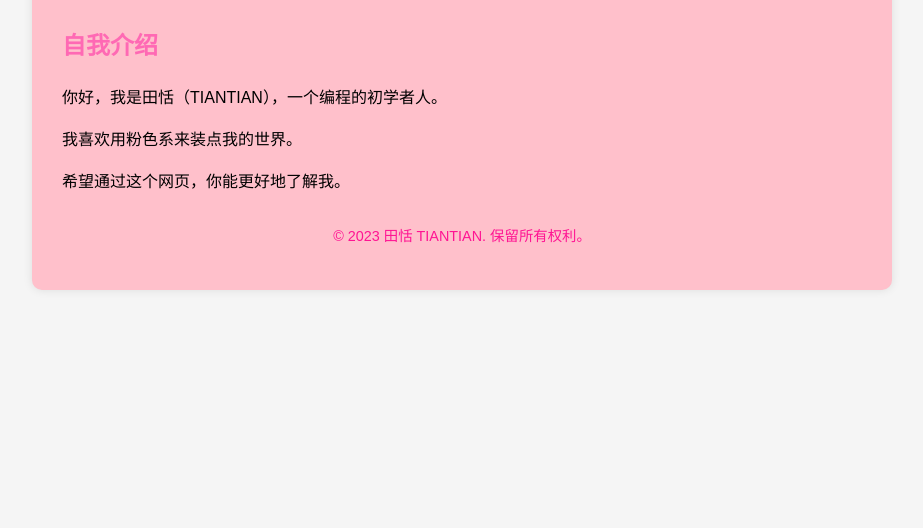
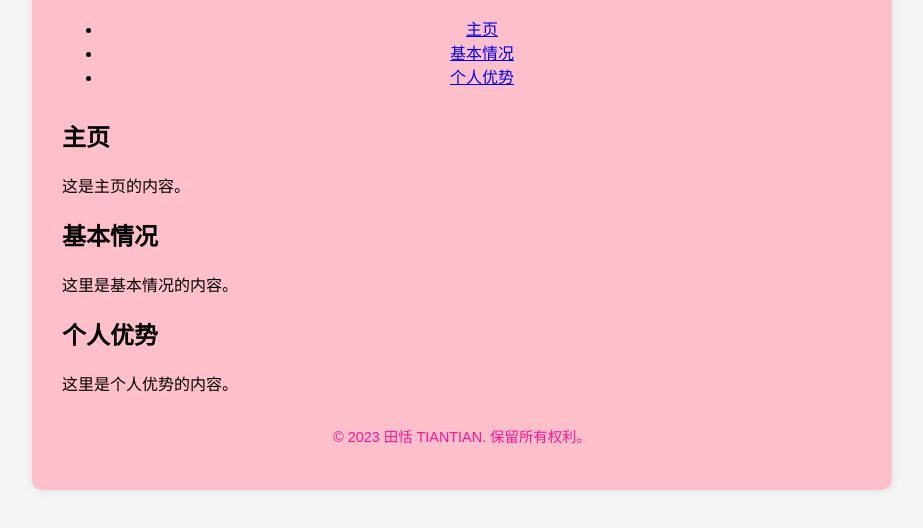
Before and after one commit to Blueberry888888/Blueberry888888.github.io, a plain HTML site: page index.html in a window 1280 px wide. Shown: the part 188-716 px from the top of the page, without its empty margins (178-1101 px from the left). Drawn offline with Linux system fonts and the light colour scheme.

Commit message:
Update index.html

```diff
--- a/index.html
+++ b/index.html
@@ -11,12 +11,25 @@
         <header>
             <h1>田恬 TIANTIAN</h1>
             <p class="subtitle">欢迎来到我的个人主页！</p>
+            <nav>
+                <ul class="nav-buttons">
+                    <li><a href="#home" class="button">主页</a></li>
+                    <li><a href="#basic-info" class="button">基本情况</a></li>
+                    <li><a href="#advantages" class="button">个人优势</a></li>
+                </ul>
+            </nav>
         </header>
-        <section class="intro">
-            <h2>自我介绍</h2>
-            <p>你好，我是田恬（TIANTIAN），一个编程的初学者人。</p>
-            <p>我喜欢用粉色系来装点我的世界。</p>
-            <p>希望通过这个网页，你能更好地了解我。</p>
+        <section id="home" class="section">
+            <h2>主页</h2>
+            <p>这是主页的内容。</p>
+        </section>
+        <section id="basic-info" class="section">
+            <h2>基本情况</h2>
+            <p>这里是基本情况的内容。</p>
+        </section>
+        <section id="advantages" class="section">
+            <h2>个人优势</h2>
+            <p>这里是个人优势的内容。</p>
         </section>
         <footer>
             <p>&copy; 2023 田恬 TIANTIAN. 保留所有权利。</p>
```
